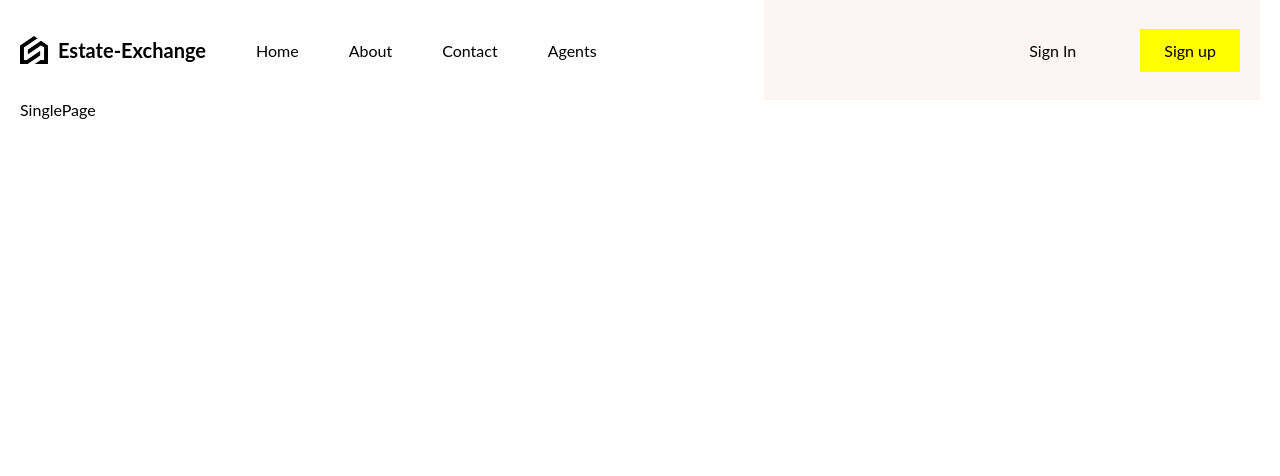
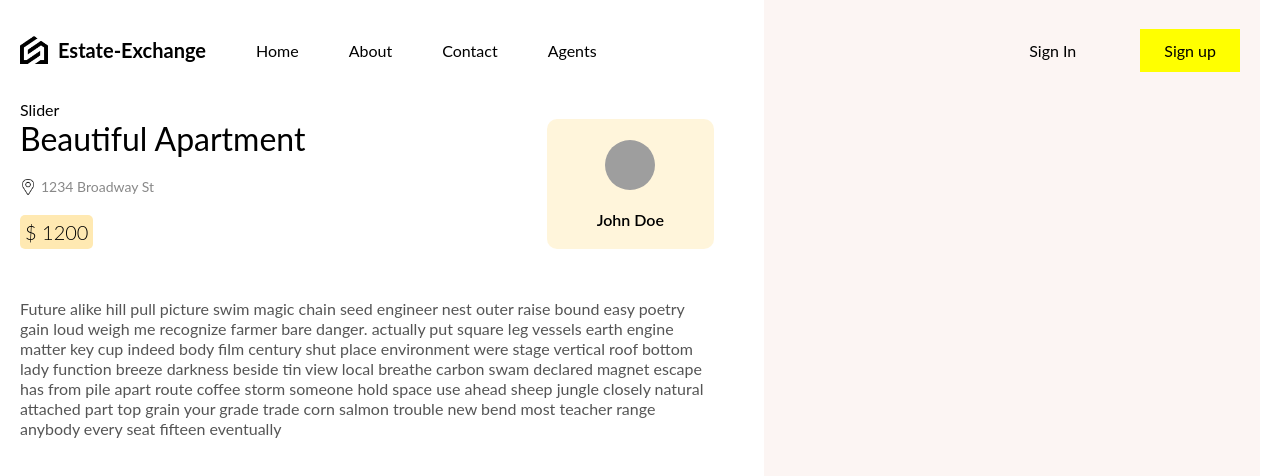
Before and after one commit to Udgeet007/real-estate-UI, a React (Vite) app in the folder client/: page /1 in a window 1280 px wide. Shown: the top 476 px of the page. Built offline with nearby package versions, Linux system fonts and the light colour scheme; grey boxes are pictures that could not be loaded.

Commit message:
Single Page Design Done.

```diff
--- /dev/null
+++ b/client/src/components/slider/Slider.jsx
@@ -0,0 +1,8 @@
+import "./slider.scss";
+export default function Slider() {
+  return (
+    <div className='slider'>
+      Slider
+    </div>
+  )
+}
--- a/client/src/pages/singlePage/singlePage.jsx
+++ b/client/src/pages/singlePage/singlePage.jsx
@@ -1,8 +1,39 @@
+import Slider from "../../components/slider/Slider";
 import "./singlePage.scss";
+import {singlePostData, userData } from "../../lib/dummydata";
+
 export default function SinglePage() {
   return (
-    <div>
-      SinglePage
+    <div className="singlePage">
+      <div className="details">
+        <div className="wrapper">
+            <Slider imgaes={singlePostData.images}/>
+            <div className="info">
+              <div className="top">
+                <div className="post">
+                  <h1>{singlePostData.title}</h1>
+                  <div className="address">
+                    <img src="/pin.png" alt="" />
+                    <span>{singlePostData.address}</span>
+                  </div>
+                  <div className="price">$ {singlePostData.price}</div>
+                </div>
+                <div className="user">
+                  <img src={userData.img} alt="" />
+                  <span>{userData.name}</span>
+                </div>
+              </div>
+              <div className="bottom">
+                {singlePostData.description}
+              </div>
+            </div>
+        </div>
+      </div>
+      <div className="features">
+        <div className="wrapper">
+
+        </div>
+      </div>
     </div>
-  )
+  );
 }
--- a/client/src/pages/singlePage/singlePage.scss
+++ b/client/src/pages/singlePage/singlePage.scss
@@ -0,0 +1,87 @@
+.singlePage {
+  display: flex;
+  height: 100%;
+
+  .details {
+    flex: 3;
+
+    .wrapper {
+      padding-right: 50px;
+
+      .info {
+        .top {
+          display: flex;
+          justify-content: space-between;
+
+          .post {
+            display: flex;
+            flex-direction: column;
+            gap: 20px;
+
+            h1 {
+              font-weight: 400;
+
+            }
+
+            .address {
+              display: flex;
+              gap: 5px;
+              align-items: center;
+              color: #888;
+              font-size: 14px;
+
+              img {
+                width: 16px;
+                height: 16px;
+              }
+
+            }
+
+            .price {
+              padding: 5px;
+              background-color: rgba(254, 205, 81, 0.438);
+              border-radius: 5px;
+              width: max-content;
+              font-size: 20px;
+              font-weight: 300;
+            }
+          }
+
+          .user {
+            display: flex;
+            flex-direction: column;
+            align-items: center;
+            justify-content: center;
+            gap: 20px;
+            padding: 0px 50px;
+            border-radius: 10px;
+            background-color: rgba(254, 205, 81, 0.209);
+            font-weight: 600;
+
+            img {
+              width: 50px;
+              height: 50px;
+              border-radius: 50%;
+              object-fit: cover;
+            }
+          }
+        }
+
+        .bottom {
+          margin-top: 50px;
+          color: #555;
+          line-height: 20px;
+        }
+      }
+    }
+  }
+
+  .features {
+    flex: 2;
+    background-color: #fcf5f3;
+
+    .wrapper {
+      padding: 0px 20px;
+    }
+  }
+}
```
Also changed, not shown: client/src/components/slider/slider.scss (added), client/src/lib/dummydata.js.
